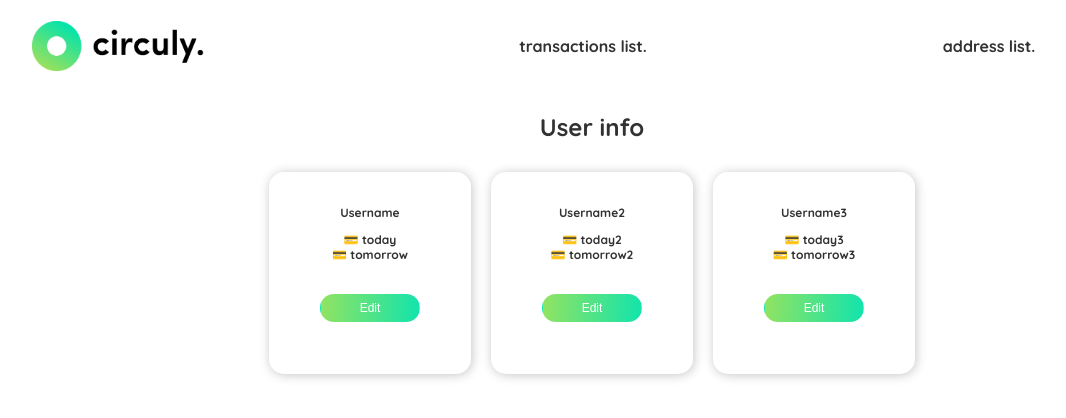
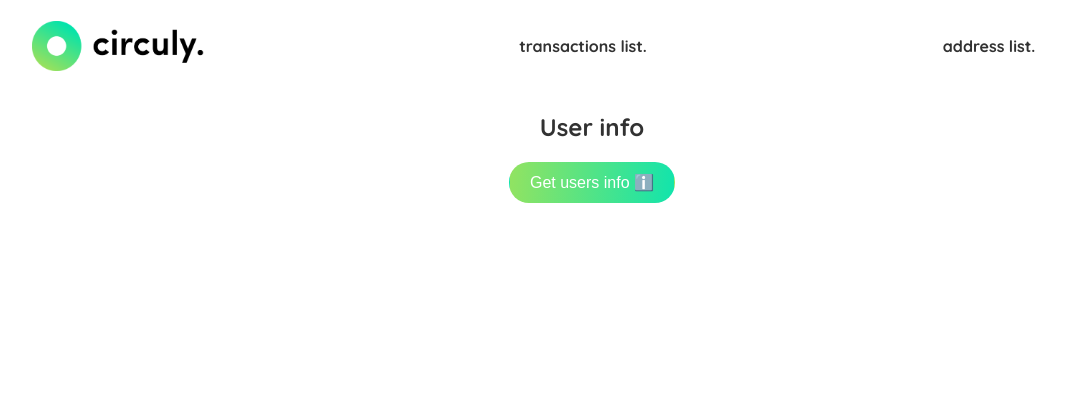
Before and after one commit to AlenaNik/crly-task, a Vue app: page /#/ in a window 1280 px wide. Shown: the top 418 px of the page, without its empty margins (48-1114 px from the left). Built offline with nearby package versions, Linux system fonts and the light colour scheme.

Commit message:
outputting the data

```diff
--- a/src/components/Index.vue
+++ b/src/components/Index.vue
@@ -1,17 +1,20 @@
 <template>
   <div>
     <h2>User info</h2>
-      <div class="index">
-          <div class="card" v-for="user in users" :key="user.id">
-              <div class="card-content">
-                <p>{{ user.name }}</p>
-                <ul class="data">
-                  <li v-for="transaction in user.transactions" :key="user.id"> 💳 {{ transaction }} </li>
-                </ul>
-                <button @click="editTheAddress">Edit</button>
-              </div>
+      <button @click="editTheAddress">Get users info ℹ️ </button>
+          <div class="index" v-for="user in users" :key="user.id">
+              <ul v-for="address in user.addresses" class="card">
+                <li class="card-content">
+                  {{ address.firstName }}
+                </li>
+                <li class="card-content">
+                  {{ address.lastName }}
+                </li>
+                <li class="card-content">
+                  {{ address.countryName }} 🇩🇪
+                </li>
+              </ul>
           </div>
-      </div>
   </div>
 </template>
 
@@ -22,46 +25,14 @@
     name: 'Index',
     data: function () {
       return {
-        users: [
-          {
-            name: 'Username',
-            surname: 'Surname',
-            slug: 'info1',
-            transactions: [
-              'today',
-              'tomorrow'
-            ],
-            id: 1
-          },
-          {
-            name: 'Username2',
-            surname: 'Surname2',
-            slug: 'info2',
-            transactions: [
-              'today2',
-              'tomorrow2'
-            ],
-            id: 2
-          },
-          {
-            name: 'Username3',
-            surname: 'Surname3',
-            slug: 'info3',
-            transactions: [
-              'today3',
-              'tomorrow3'
-            ],
-            id: 3
-          },
-
-        ]
+        users: []
       }
     },
     methods: {
       editTheAddress() {
-        axios.get('http://localhost:3001/api/users')
+        axios.get('http://localhost:3001/api/addresses')
           .then(res => {
-            console.log(res.data)
+            this.users = res.data
           })
       }
     }
@@ -75,12 +46,28 @@
 h2 {
   text-align: center;
 }
+button {
+  display: block;
+  margin: 20px auto;
+  background-image: $primary-gradient;
+  border-radius: 20px;
+  border: $border;
+  color: $base-white-color;
+  cursor: pointer;
+  font-family: "Sofia Pro Semi Bold",sans-serif;
+  font-size: inherit;
+  padding: 10px 20px;
+  text-align: center;
+  text-decoration: none;
+}
+
 .index {
   display: flex;
-  align-content: center;
   flex-direction: column;
   justify-content: center;
   flex-wrap: wrap;
+  align-items: center;
+
 
     .card {
       height: 200px;
@@ -90,30 +77,15 @@ h2 {
       background-color: $base-white-color;
       border-radius: 15px;
       margin: 10px;
+      li {
+        list-style: none;
+      }
 
           .card-content {
             text-align: center;
             font-size: 12px;
             font-weight: bold;
             padding: $padding * 2;
-            li {
-              list-style: none;
-            }
-            button {
-              background-image: $primary-gradient;
-              border-radius: 20px;
-              border: $border;
-              color: $base-white-color;
-              cursor: pointer;
-              display: inline-block;
-              font-family: "Sofia Pro Semi Bold",sans-serif;
-              margin-top: 20px;
-              font-size: inherit;
-              min-width: 100px;
-              padding: 6px 10px;
-              text-align: center;
-              text-decoration: none;
-            }
           }
 
     }
```
